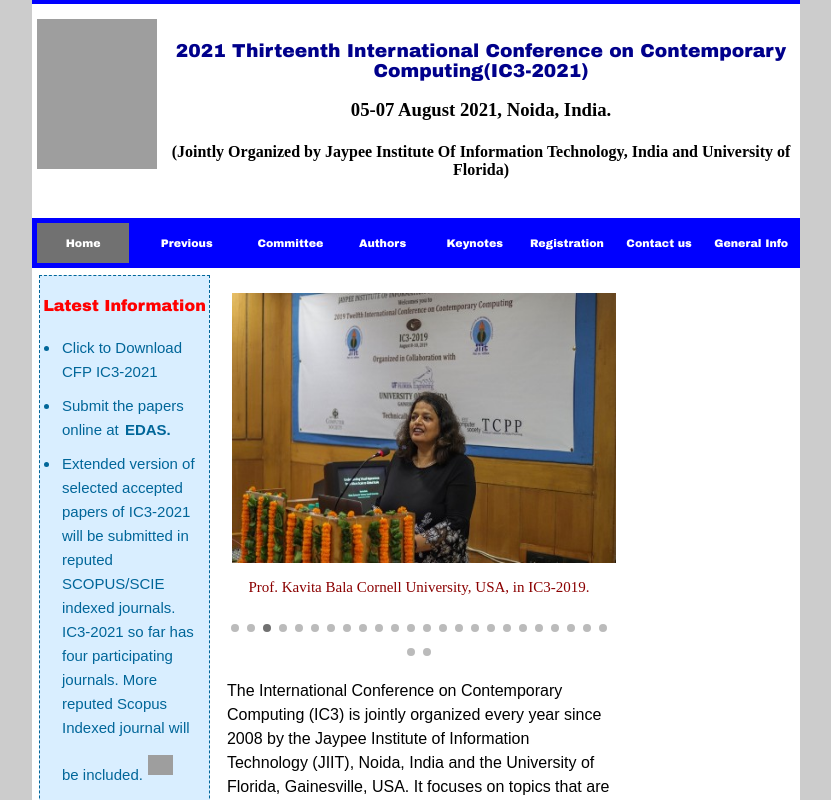
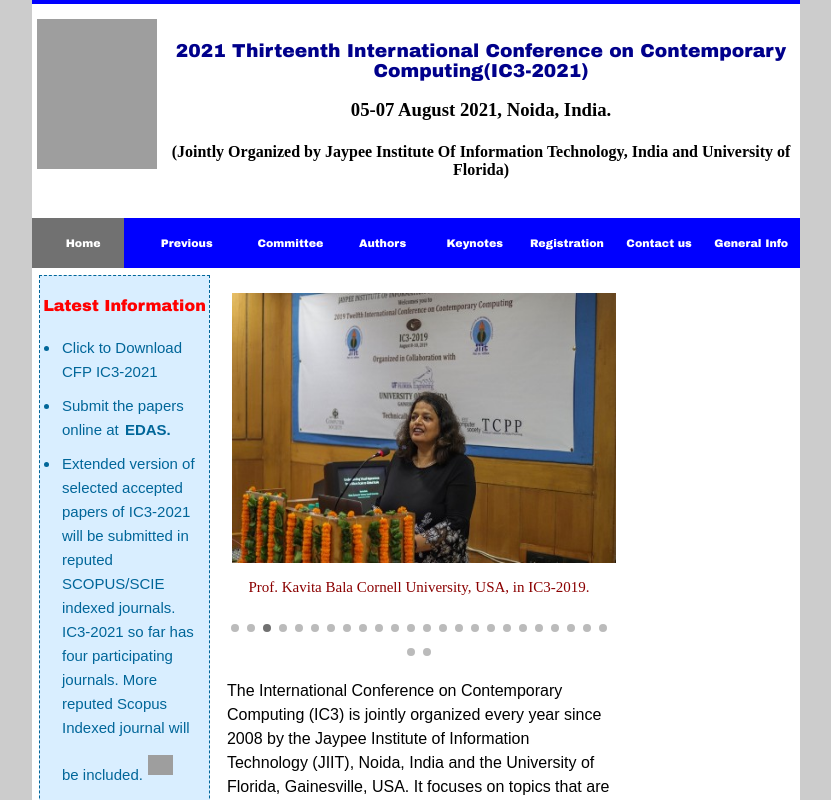
Before and after one commit to JayantGoel001/ic3conf-template, a plain HTML site: page index.html in a window 1280 px wide. Both pictures are taken after a click on the link "Home". Shown: the top 800 px of the page, without its empty margins (224-1055 px from the left). Drawn offline with Linux system fonts and the light colour scheme; grey boxes are pictures that could not be loaded.

Commit message:
Initial Commit

```diff
--- a/index.html
+++ b/index.html
@@ -18,8 +18,8 @@
         </div>
         <div class="nav">
             <ul class="nav-ul">
-                <li class="nav-li">
-                    <a href="#" class="active">Home</a>
+                <li class="nav-li active">
+                    <a href="#">Home</a>
                 </li>
                 <li class="nav-li">
                     <a href="#">Previous Conference</a>
@@ -68,7 +68,7 @@
                 </li>
             </ul>
         </div>
-        <div class="whiteBG home">
+        <div class="whiteBG">
             <div class="latestInformation" style="float: left;margin: 7px" >
                 <p style="color: red;font-family: 'Arial Black', serif;padding: 2px;text-align: center">Latest Information</p>
                 <ul style="padding-left: 20px">
@@ -83,7 +83,7 @@
                 </ul>
             </div>
             <section style="float: left;width: 50%;padding: 10px">
-                <img style="width:100%;height: 270px" id="img-slideshow" alt=""/>
+                <img style="width:100%;height: 270px" id="img-slideshow" alt="" src="images/0.jpg"/>
                 <div id="name-slideshow"></div>
                 <div style="text-align:center;padding-top: 20px">
                     <span class="dot active"></span>
--- a/script.js
+++ b/script.js
@@ -46,3 +46,17 @@ function showSlides() {
     dots[slideIndex].className += " active";
     setTimeout(showSlides, 3000);
 }
+
+// const btnContainer = document.getElementsByClassName("nav-ul");
+
+// Get all buttons with class="btn" inside the container
+const btns = document.getElementsByClassName("nav-li");
+
+// Loop through the buttons and add the active class to the current/clicked button
+for (let i = 0; i < btns.length; i++) {
+    btns[i].addEventListener("click", function() {
+        const current = document.getElementsByClassName("active");
+        current[0].className = current[0].className.replace(" active", "");
+        this.className += " active";
+    });
+}
```
